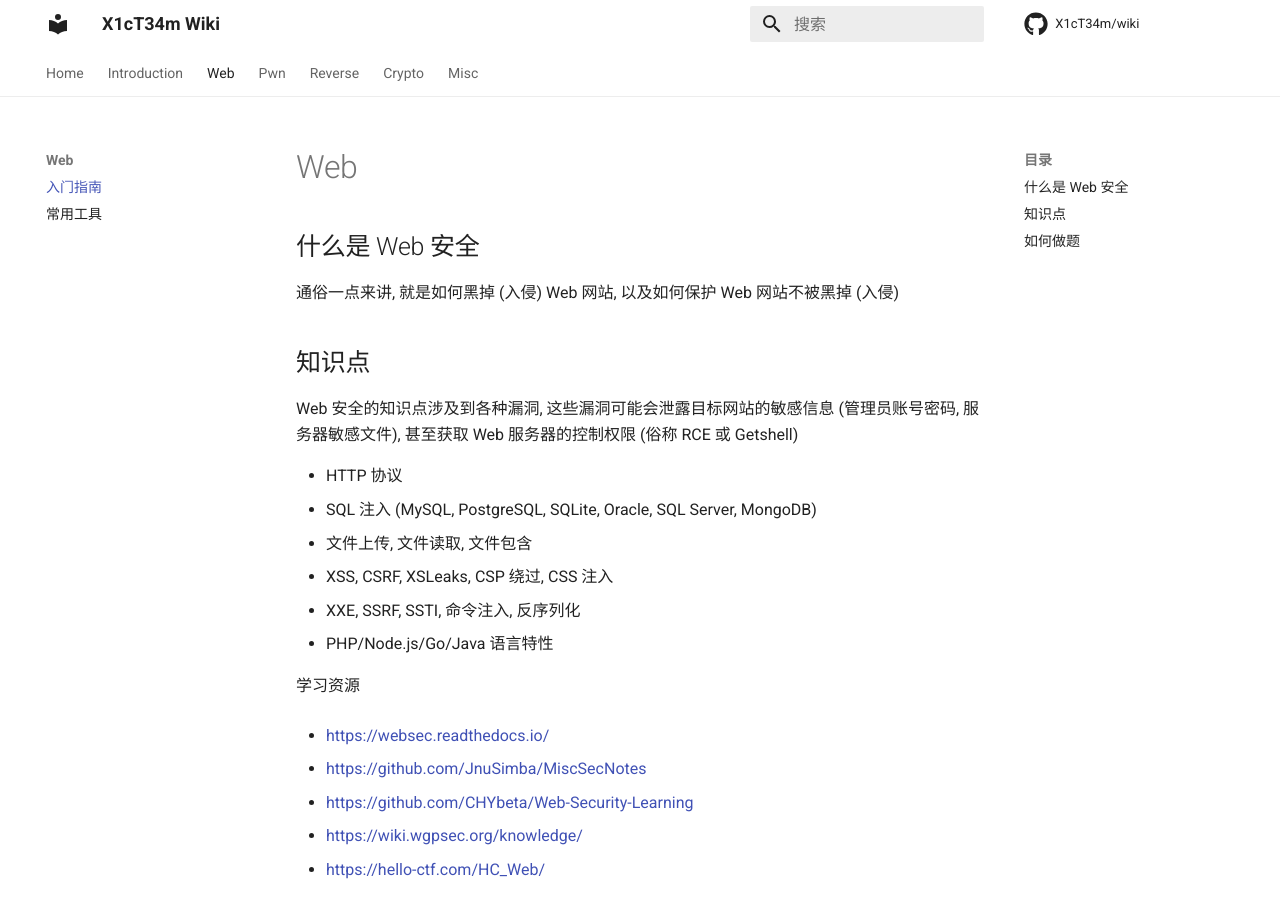
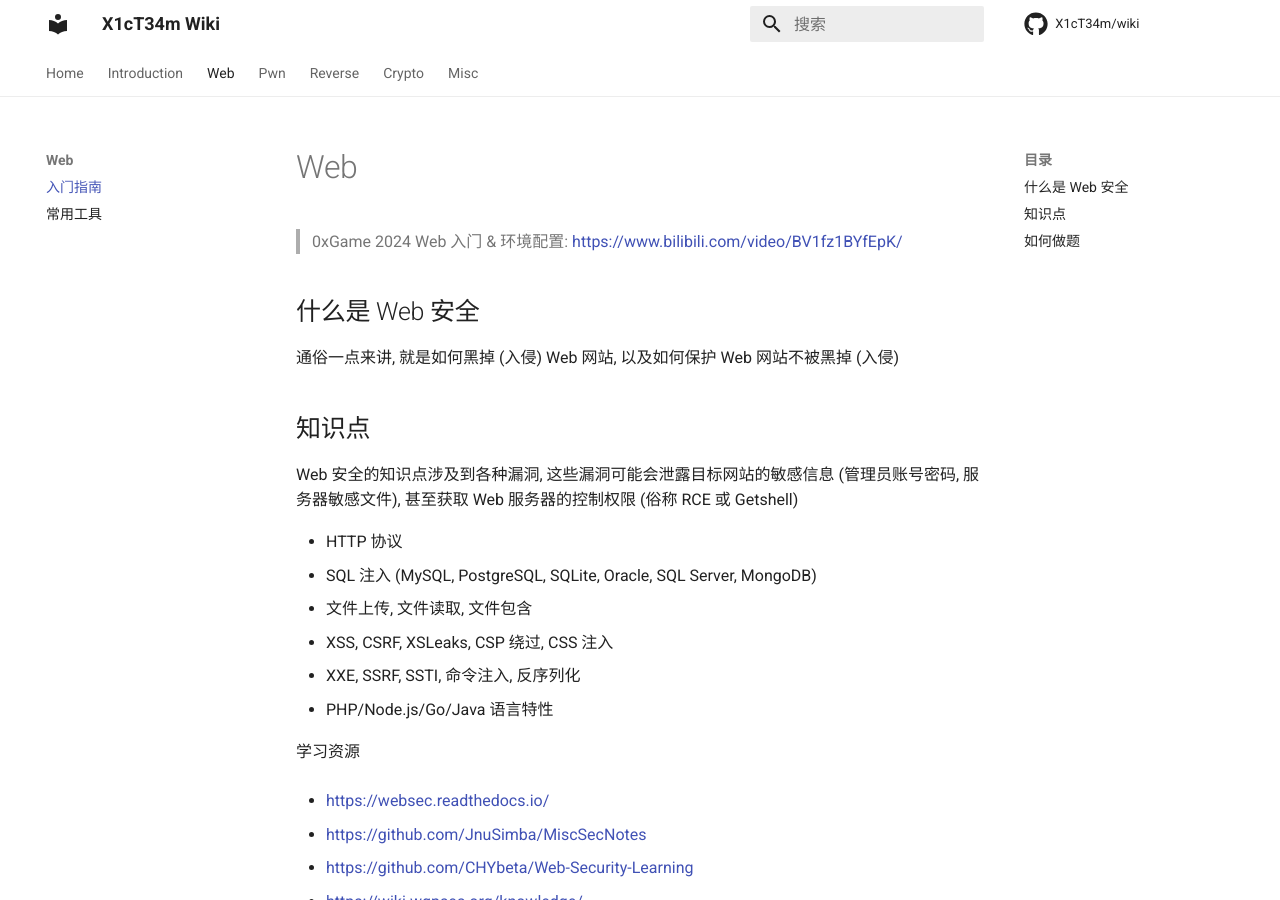
Before and after one commit to X1cT34m/wiki, an MkDocs documentation site: the page built from docs/web/guide.md, in a window 1280 px wide and 900 px high. Built offline with MkDocs 1.6.1 and Material for MkDocs 9.7.7, drawn with Linux system fonts in a browser that asks for light colours; comment, search, counter and statistics services are not loaded.

Commit message:
update web videos

```diff
--- a/docs/web/guide.md
+++ b/docs/web/guide.md
@@ -1,4 +1,6 @@
 # Web
+
+> 0xGame 2024 Web 入门 & 环境配置: [https://www.bilibili.com/video/BV1fz1BYfEpK/](https://www.bilibili.com/video/BV1fz1BYfEpK/)
 
 ## 什么是 Web 安全
 
```
